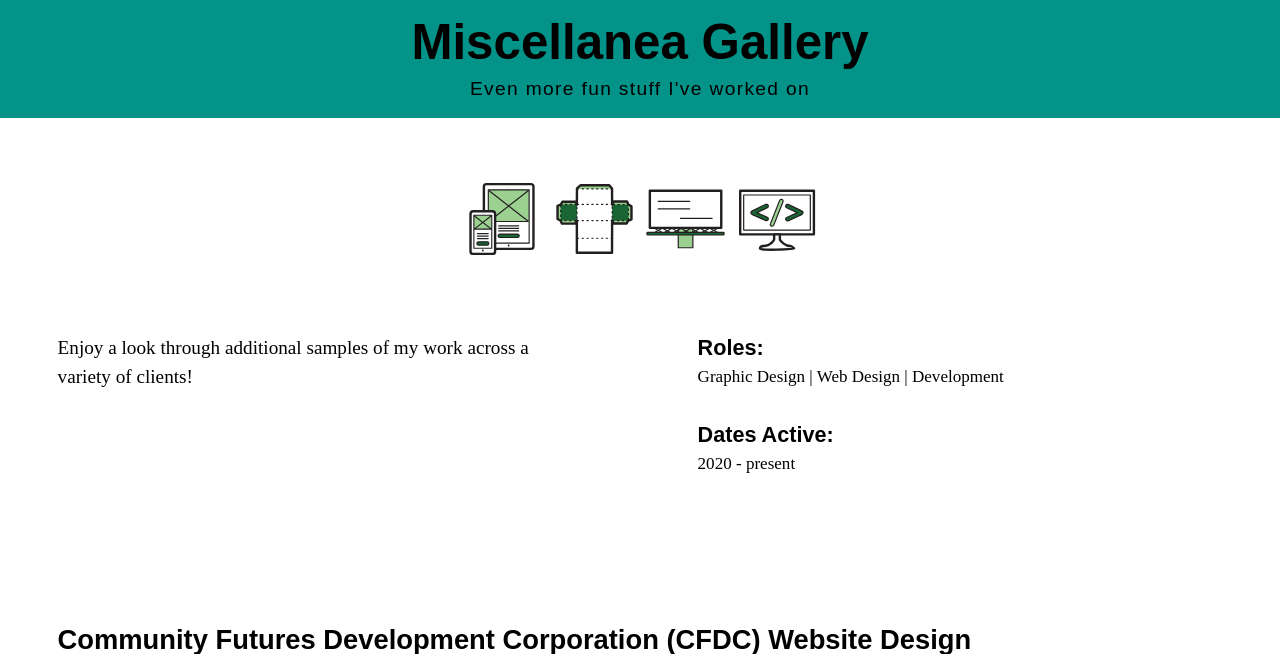
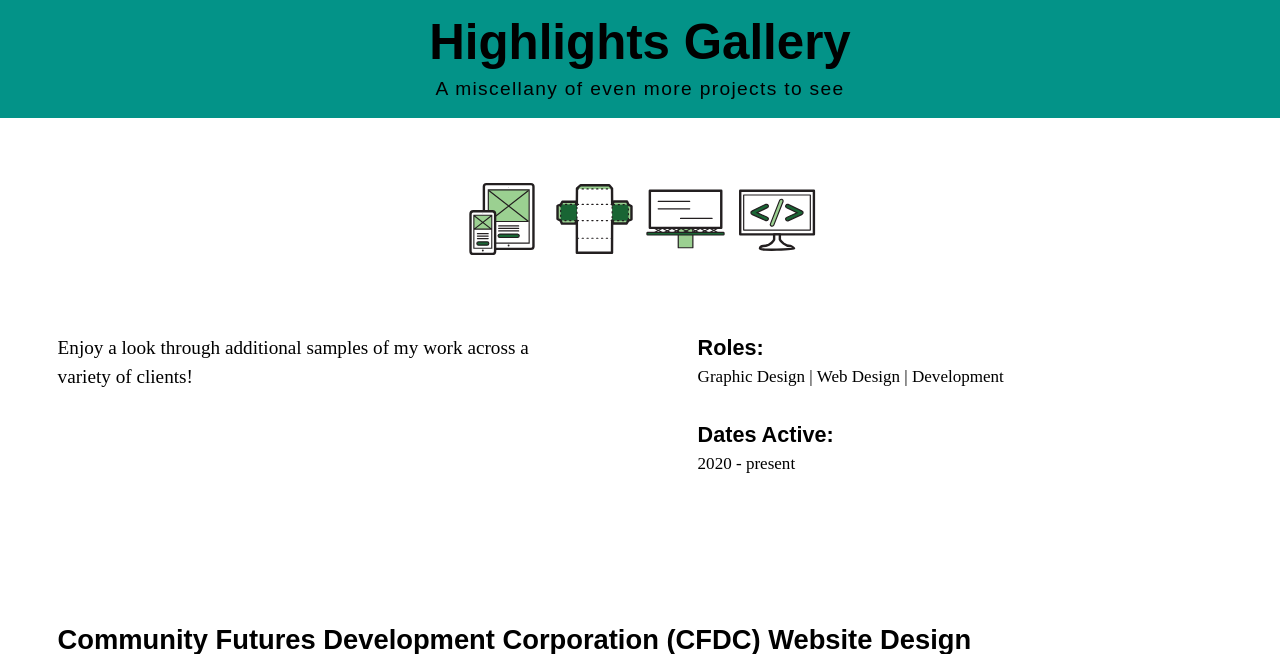
Before and after one commit to HannahDelaney/portfolio-site-2020, a Jekyll site: the page built from _galleries/highlights.md, in a window 1280 px wide and 900 px high, scrolled down 536 px, cut to the strip 246-900 px from the top of the window. Built offline with Jekyll 4.4.1, drawn with Linux system fonts in a browser that asks for light colours; some web fonts are replaced.

Commit message:
Change miscellanea to highlights and add aria-label to home arrow

```diff
--- a/_galleries/miscellanea.md
+++ b/_galleries/highlights.md
@@ -3,17 +3,17 @@ layout: skill-study
 order: 1
 seo-description: Projects covering multiple design disciplines including campaign, web and packaging design, and development projects.
 display-img: wwbc-nonalc-split-hires-2.png
-title: "Miscellanea"
-title-short: Miscellanea
+title: "Highlights"
+title-short: Highlights
 preview-img: wwbc-nonalc-split-hires-2.png
 preview-img-alt: Beer case of Whitewater Brewing Company Non-Alocoholic light beers.
 preview-copy: Projects I have worked on across multiple design disciplines.
-preview-case-name-link: galleries/miscellanea
+preview-case-name-link: galleries/highlights
 
 banner-img: banner-valley.jpg
 banner-img-alt: Valley Heartland Business Calculator page showing on a laptop, sitting on a desk in front of a smiling woman.
-h1: Miscellanea Gallery
-h2: Even more fun stuff I've worked on
+h1: Highlights Gallery
+h2: A miscellany of even more projects to see
 category-icons:
   - cat-icon: ux-ui.svg
     cat-icon-alt: Web icon
--- a/_includes/svg-home-banner.html
+++ b/_includes/svg-home-banner.html
@@ -2,9 +2,9 @@
   <img class="svg-banner-img img-flex" src="../images/banner-update-test.svg" alt="Moving illustration of a woman sitting under a tree drawing, next to a lake with a cottage in the distance.">
 </div>
 <div class="relative">
-  <a class="pin-cb" href="#header">
+  <a class="pin-cb" href="#header" aria-label="Click to scroll down">
     <i class="scroller icon i-48">
-      <img src="{{site.baseurl}}/images/leaf-arrow.svg" alt="">
+      <img src="{{site.baseurl}}/images/leaf-arrow.svg" alt="" aria-hidden="true">
     </i>
   </a>
 </div>
```
Also changed, not shown: _case-studies/un-booklet.md (+2 -2 lines), _galleries/motion.md (+2 -2 lines).
